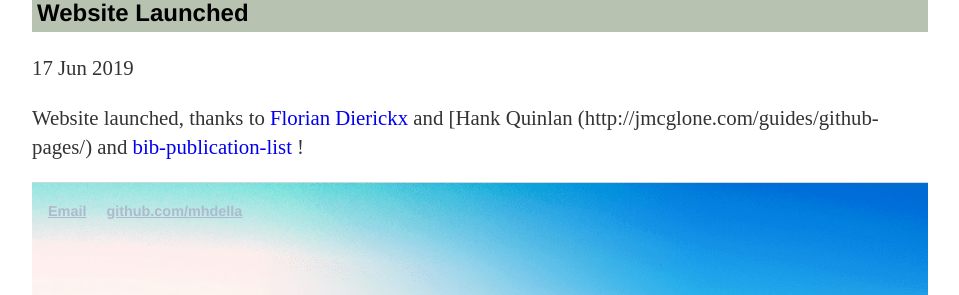
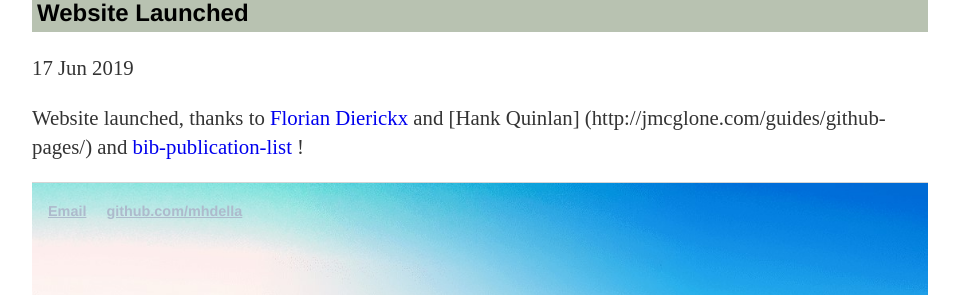
Before and after one commit to MohamedAbuella/MohamedAbuella.github.io, a Jekyll site: the page built from _posts/2019-06-17-website-launched.md, in a window 1280 px wide. Shown: the part 135-430 px from the top of the page, without its empty margins (160-1119 px from the left). Built offline with Jekyll 4.4.1, drawn with Linux system fonts in a browser that asks for light colours; nearby versions of some CDN libraries; a script that is not in the unit is left out; comment, search, counter and statistics services are not loaded.

```diff
--- a/_posts/2019-06-17-website-launched.md
+++ b/_posts/2019-06-17-website-launched.md
@@ -5,4 +5,4 @@ date: 2019-06-17
 tags: [website]
 ---
 
-Website launched, thanks to [Florian Dierickx](https://github.com/floriandierickx/floriandierickx.github.io) and [Hank Quinlan (http://jmcglone.com/guides/github-pages/) and [bib-publication-list](https://github.com/vkaravir/bib-publication-list) !
+Website launched, thanks to [Florian Dierickx](https://github.com/floriandierickx/floriandierickx.github.io) and [Hank Quinlan] (http://jmcglone.com/guides/github-pages/) and [bib-publication-list](https://github.com/vkaravir/bib-publication-list) !
```
